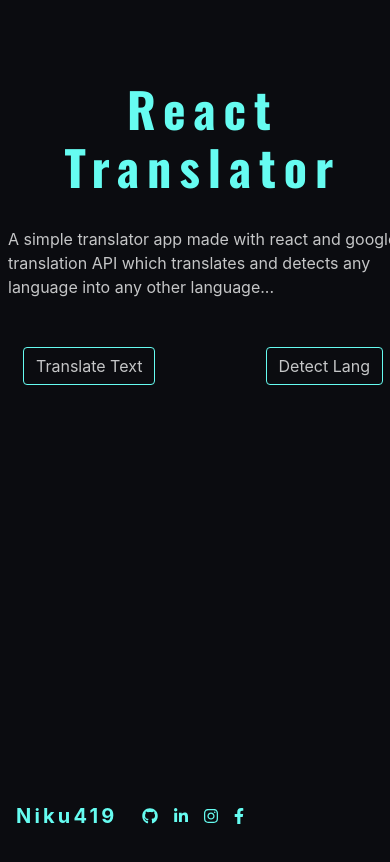
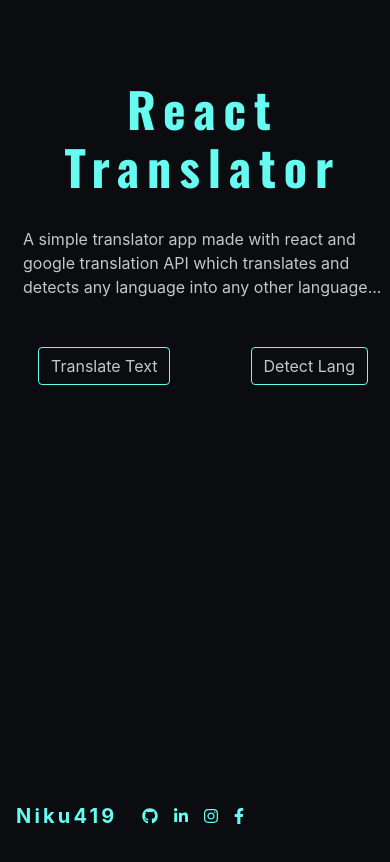
Before and after one commit to niku419/translator-detector, a React (Create React App) app: page / in a window 390 px wide. Shown: the top 862 px of the page. Built offline with nearby package versions, Linux system fonts and the light colour scheme.

Commit message:
:robot: still trying to make responsive

```diff
--- a/src/ReactTranslator/Main.jsx
+++ b/src/ReactTranslator/Main.jsx
@@ -6,7 +6,7 @@
 
 export default function Main() {
   return (
-    <>
+    <Container>
       <Container className="mt-5 top mx-2">
         <div className="d-flex justify-content-center row mb-5">
           <div className="mb-4"><h1 className="heading">React Translator</h1></div>
@@ -35,6 +35,6 @@
         </Form>*/}
       </Navbar>
     </Container>
-  </>
+  </Container>
   )
 }
```
